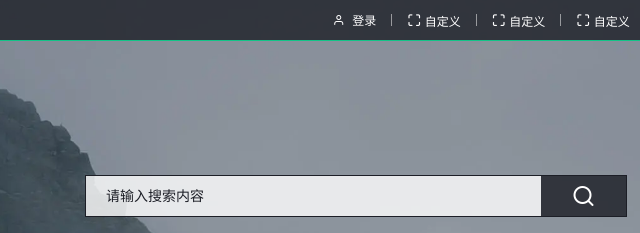
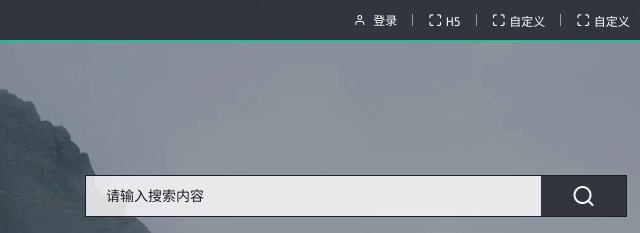
Before and after one commit to SothChris666/SothChris666.github.io, a plain HTML site: page index.html in a window 1280 px wide. Shown: the top 233 px of the page, 315-955 px from the left. Drawn offline with Linux system fonts and the light colour scheme; files whose address does not match are found by name.

Commit message:
Update index.html

```diff
--- a/index.html
+++ b/index.html
@@ -32,7 +32,7 @@
                         </li>
                         <li></li>
                         <li class="icon-more-horizontal">
-                            <a href="#">自定义</a>
+                            <a href="H5/index.html">H5</a>
                         </li>
                         <li></li>
                         <li class="icon-more-horizontal">
```
